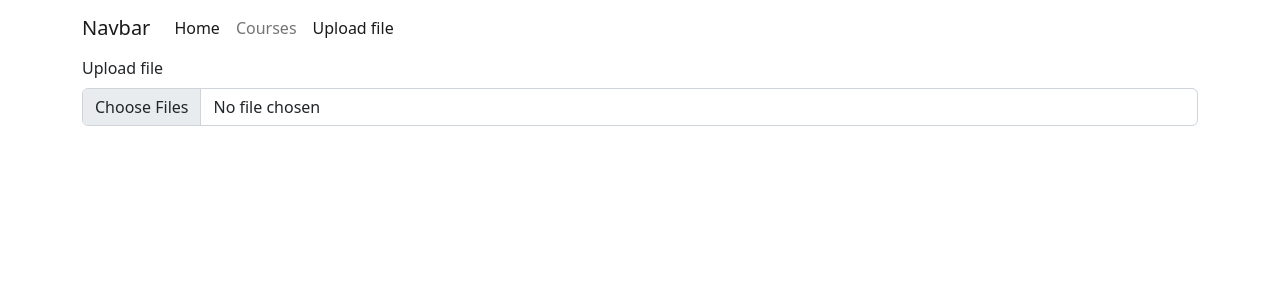
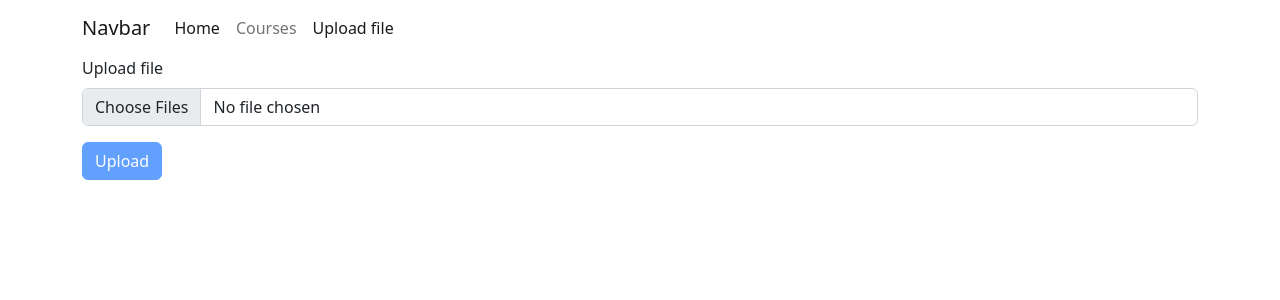
Before and after one commit to EricksonSiqueira/curso-angular-loiane, an Angular app in the folder http-requests/: page /upload in a window 1280 px wide. Shown: the top 300 px of the page. Built offline with nearby package versions, Linux system fonts and the light colour scheme.

Commit message:
feat: upload files to back-end

```diff
--- a/http-requests/src/app/upload-file/upload-file.component.html
+++ b/http-requests/src/app/upload-file/upload-file.component.html
@@ -2,3 +2,8 @@
   <label for="formFile" class="form-label" id="formFileLabel">Upload file</label>
   <input class="form-control" type="file" id="formFile" (change)="onChange($event)" multiple>
 </div>
+<div>
+  <button class="btn btn-primary" type="button" (click)="onUpload()" [disabled]="files.size === 0">
+    Upload
+  </button>
+</div>
--- a/http-requests/src/app/upload-file/upload-file.component.ts
+++ b/http-requests/src/app/upload-file/upload-file.component.ts
@@ -1,12 +1,53 @@
-import { Component } from '@angular/core';
+import { Component, OnDestroy } from '@angular/core';
+import { UploadFileService } from './upload-file.service';
+import { EMPTY, Subscribable, Subscription, catchError, take } from 'rxjs';
+import { AlertModalService } from '../shared/alert-modal.service';
 
 @Component({
   selector: 'app-upload-file',
   templateUrl: './upload-file.component.html',
   styleUrls: ['./upload-file.component.scss'],
 })
-export class UploadFileComponent {
-  onChange(event: any) {
-    console.log(event);
+export class UploadFileComponent implements OnDestroy {
+  files: Set<File> = new Set();
+  sub: Subscription = new Subscription();
+
+  constructor(
+    private uploadFileService: UploadFileService,
+    private alertModalService: AlertModalService
+  ) {}
+
+  onChange(event: any): void {
+    [...event.srcElement.files].forEach((file) => {
+      this.files.add(file);
+    });
+  }
+
+  onUpload() {
+    if (this.files.size > 0) {
+      this.sub = this.uploadFileService
+        .upload(this.files, 'http://localhost:8000/upload')
+        .pipe(
+          catchError(() => {
+            this.alertModalService.showAlert(
+              'Upload error, please try again later.',
+              'danger',
+              4000
+            );
+            return EMPTY;
+          })
+        )
+        .subscribe(() => {
+          this.alertModalService.showAlert(
+            'Successfully uploaded files!',
+            'success',
+            3000
+          );
+        });
+    }
+  }
+
+  ngOnDestroy(): void {
+    this.sub.unsubscribe();
   }
 }
--- /dev/null
+++ b/http-requests/src/app/upload-file/upload-file.service.ts
@@ -0,0 +1,21 @@
+import { HttpClient, HttpRequest } from '@angular/common/http';
+import { Injectable } from '@angular/core';
+
+@Injectable({
+  providedIn: 'root',
+})
+export class UploadFileService {
+  constructor(private http: HttpClient) {}
+
+  upload(files: Set<File>, endpoint: string) {
+    const formData = new FormData();
+
+    files.forEach((file) => {
+      formData.append('file', file, file.name);
+    });
+
+    const request = new HttpRequest('POST', endpoint, formData);
+
+    return this.http.request(request);
+  }
+}
```
Also changed, not shown: 1 other file (tests, documents, lock files or other folders).
